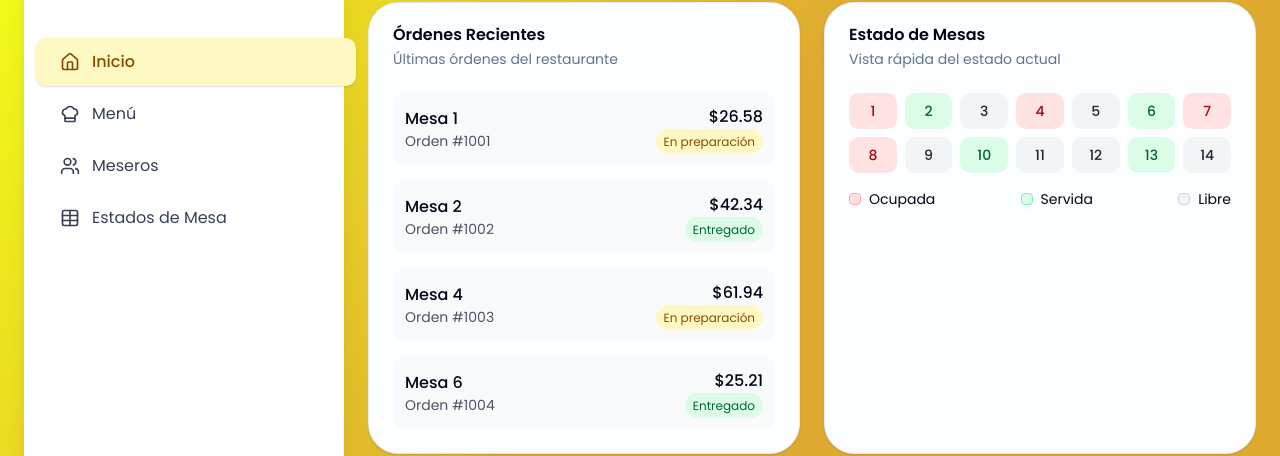
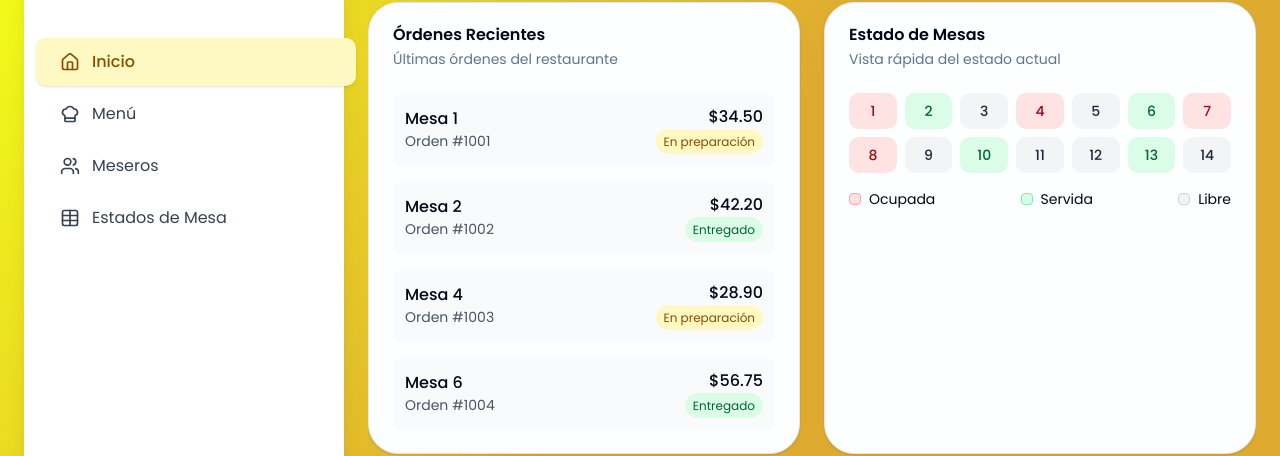
Before and after one commit to Jaime9745/arrozpaisa-frontend, a Next.js app: page /admin in a window 1280 px wide. Shown: the part 196-652 px from the top of the page. Built offline with nearby package versions, Linux system fonts and the light colour scheme.

Commit message:
feat: add "use client" directive to LoginForm and LoginPage components; introduce static prices in DashboardHome to prevent hydration issues

```diff
--- a/src/app/login/page.tsx
+++ b/src/app/login/page.tsx
@@ -1,3 +1,5 @@
+"use client";
+
 import Image from "next/image";
 import { LoginForm } from "@/components/login-form";
 
--- a/src/components/admin/DashboardHome.tsx
+++ b/src/components/admin/DashboardHome.tsx
@@ -46,6 +46,7 @@ export default function DashboardHome() {
       trend: "neutral" as const,
     },
   ]; // Static mock data for recent orders based on tables with "Servida" or "Ocupada" status
+  const staticPrices = ["34.50", "42.20", "28.90", "56.75"]; // Static prices to avoid hydration issues
   const recentOrders = tableData
     .filter((table) => table.status === "Servida" || table.status === "Ocupada")
     .slice(0, 4)
@@ -53,7 +54,7 @@ export default function DashboardHome() {
       id: index + 1,
       table: table.number,
       orderNum: 1001 + index,
-      price: (Math.random() * 50 + 20).toFixed(2),
+      price: staticPrices[index] || "35.00",
       status: table.status === "Servida" ? "Entregado" : "En preparación",
     }));
 
--- a/src/components/login-form.tsx
+++ b/src/components/login-form.tsx
@@ -1,3 +1,5 @@
+"use client";
+
 import { cn } from "@/lib/utils";
 import { Button } from "@/components/ui/button";
 import {
```
